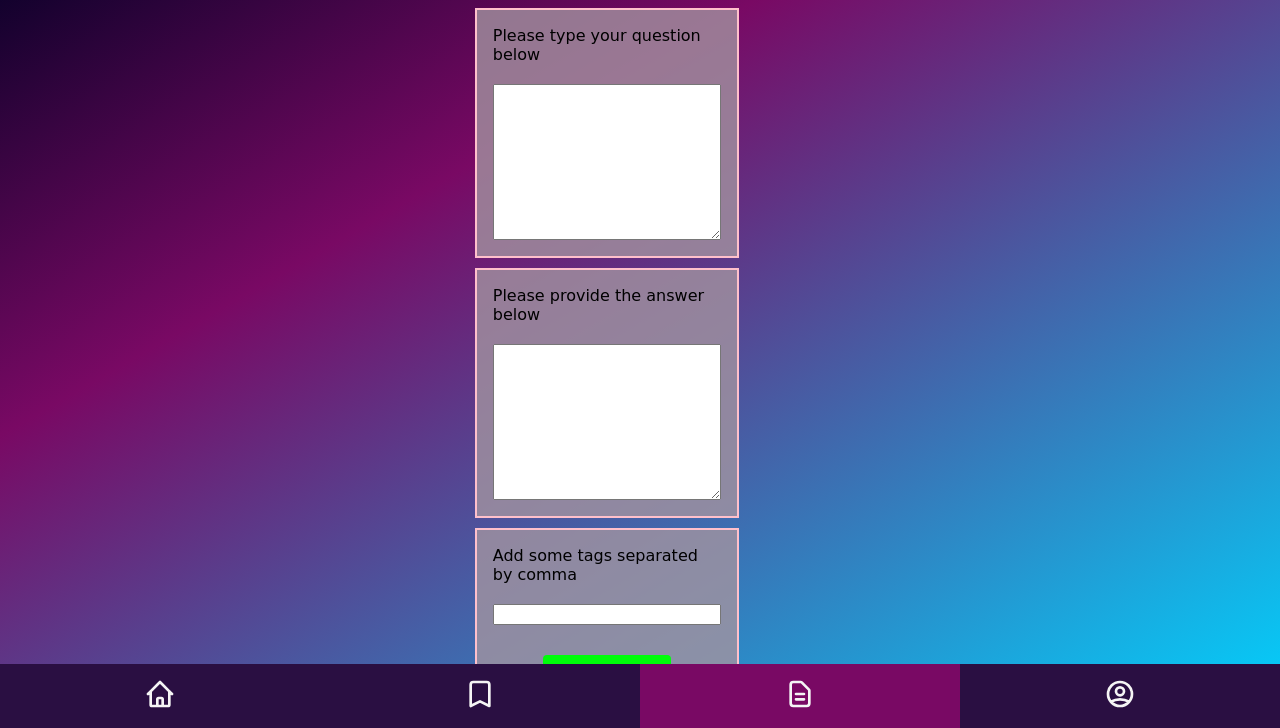
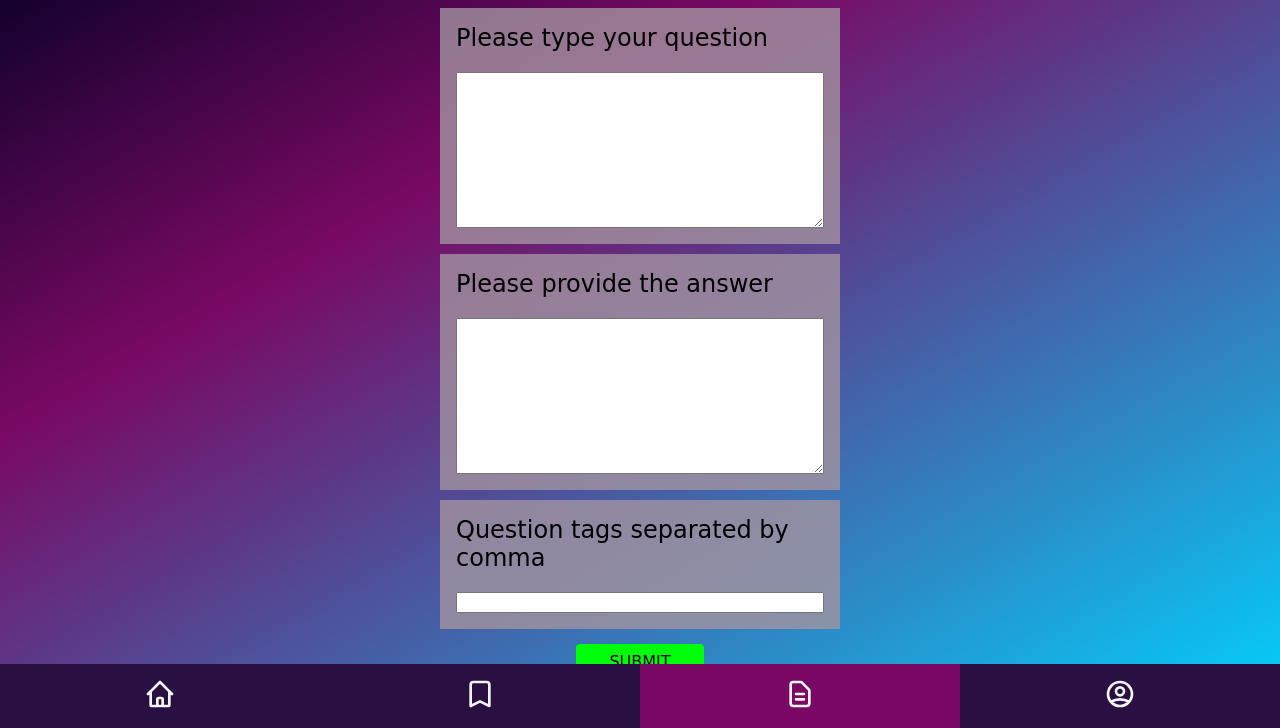
Before and after one commit to PulexIrritans/quiz-app, a website: page pages/Create/create.html in a window 1280 px wide. Shown: the part 72-800 px from the top of the page. Drawn offline with Linux system fonts and the light colour scheme; a web font is replaced by a local one.

Commit message:
Add style for create page

```diff
--- a/components/Button/button.css
+++ b/components/Button/button.css
@@ -1,12 +1,13 @@
 .button {
   width: 8em;
   padding: 0.5em;
-  margin: 10px;
+  margin: 5px;
   align-self: center;
   background-color: rgb(0, 253, 10);
   border: none;
   border-radius: 4px;
   font-size: inherit;
+  text-transform: uppercase;
   transition: all 0.07s ease;
 }
 
--- a/components/QuestionCard/questioncard.css
+++ b/components/QuestionCard/questioncard.css
@@ -8,7 +8,7 @@
     flex-direction: column;
     align-items: flex-start;
     color: black;
-    border-radius: 4px;
+    /* border-radius: 4px; */
     box-shadow: 0px 0px 16px 0px rgba(0, 0, 0, 0.05);
 }
 
--- a/pages/Create/create.css
+++ b/pages/Create/create.css
@@ -3,19 +3,20 @@ main {
 }
 
 
-.form-container {
-    display: grid;
-    grid-template-columns: auto;
-    grid-template-rows: auto auto auto;
+.create-form-container {
+    display: flex;
+    flex-direction: column;
+    max-width: 400px;
     gap: 10px;
-    padding: 0 10px;
+}
+
+.create-form-label {
+    font-size: 1.5rem;
 }
 
 form div {
-    border: 2px, solid pink;
     background-color: rgba(163, 148, 160, 0.8);
     padding: 1rem;
-    width: 80%
 }
 
 .user-question,
@@ -25,3 +26,9 @@ form div {
     flex-direction: column;
     gap: 20px;
 }
+
+#user_question,
+#question_answer,
+#question_tags {
+    width: 100%;
+}
--- a/pages/Create/create.html
+++ b/pages/Create/create.html
@@ -16,20 +16,20 @@
       <h1 class="quiz-header-h1">Create</h1>
     </header>
     <main>
-     <form class="form-container" action="POST">
+     <form class="create-form-container" action="POST">
          <div class="user-question">
-             <label for="user_qestion">Please type your question below</label>
-         <textarea name="" id="user_question" cols="30" rows="10"></textarea>
+             <label class="create-form-label" for="user_question">Please type your question</label>
+         <textarea name="user_question" id="user_question" cols="30" rows="10"></textarea>
          </div>
          <div class="question-answer">
-             <label for="question_answer">Please provide the answer below</label>
-         <textarea name="" id="user_answer" cols="30" rows="10"></textarea>
+             <label class="create-form-label" for="question_answer">Please provide the answer</label>
+         <textarea name="question_answer" id="question_answer" cols="30" rows="10"></textarea>
          </div>
          <div class="question-tags">
-             <label for="question_tags">Add some tags separated by comma</label>
-         <input type="text" name="" id="question_tags">
+             <label class="create-form-label" for="question_tags">Question tags separated by comma</label>
+         <input type="text" name="question_tags" id="question_tags">
+         </div>
          <button class="button">Submit</button>
-         </div>
      </form>
     </main>
     <footer class="quiz-footer">
```
